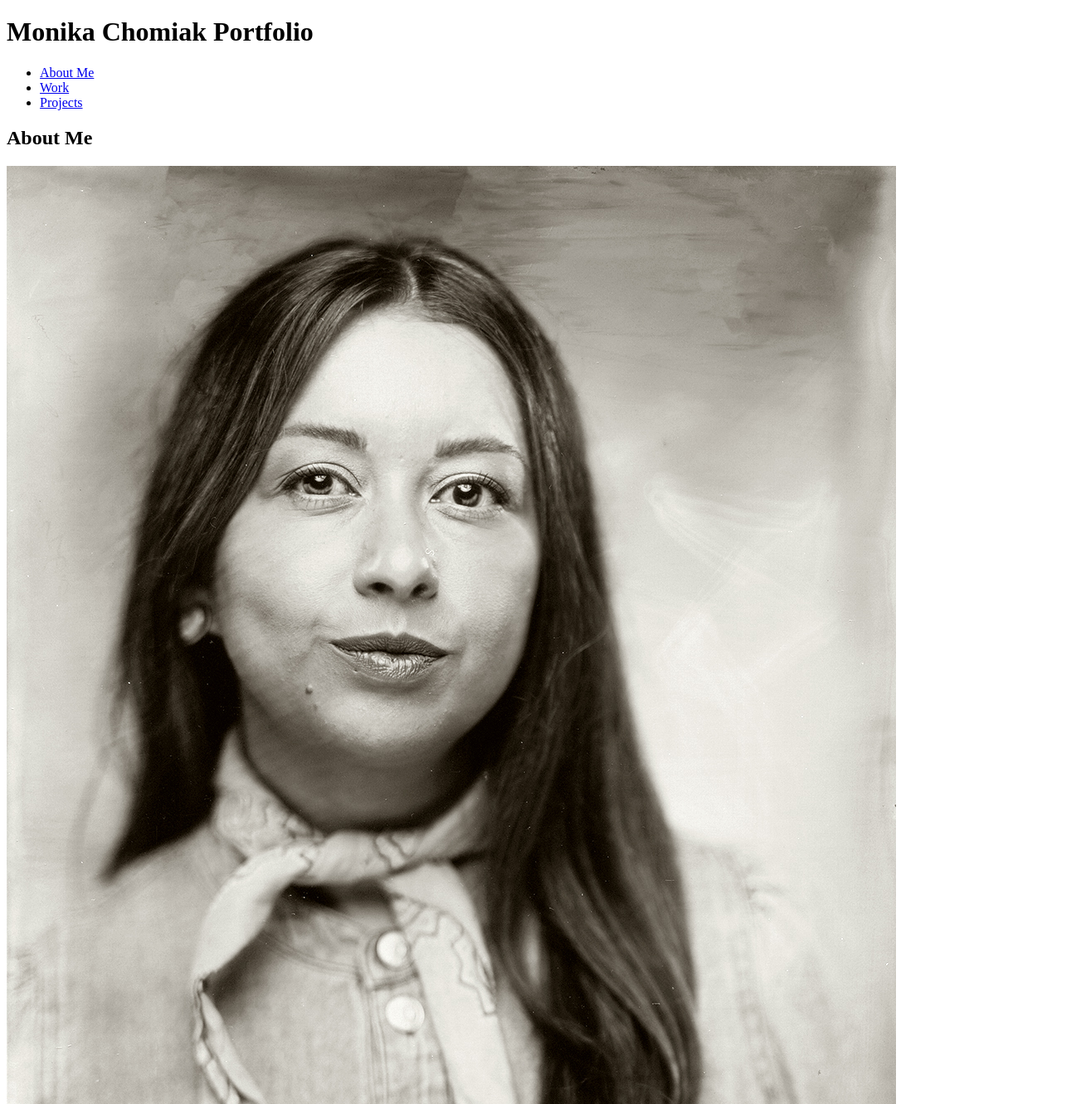
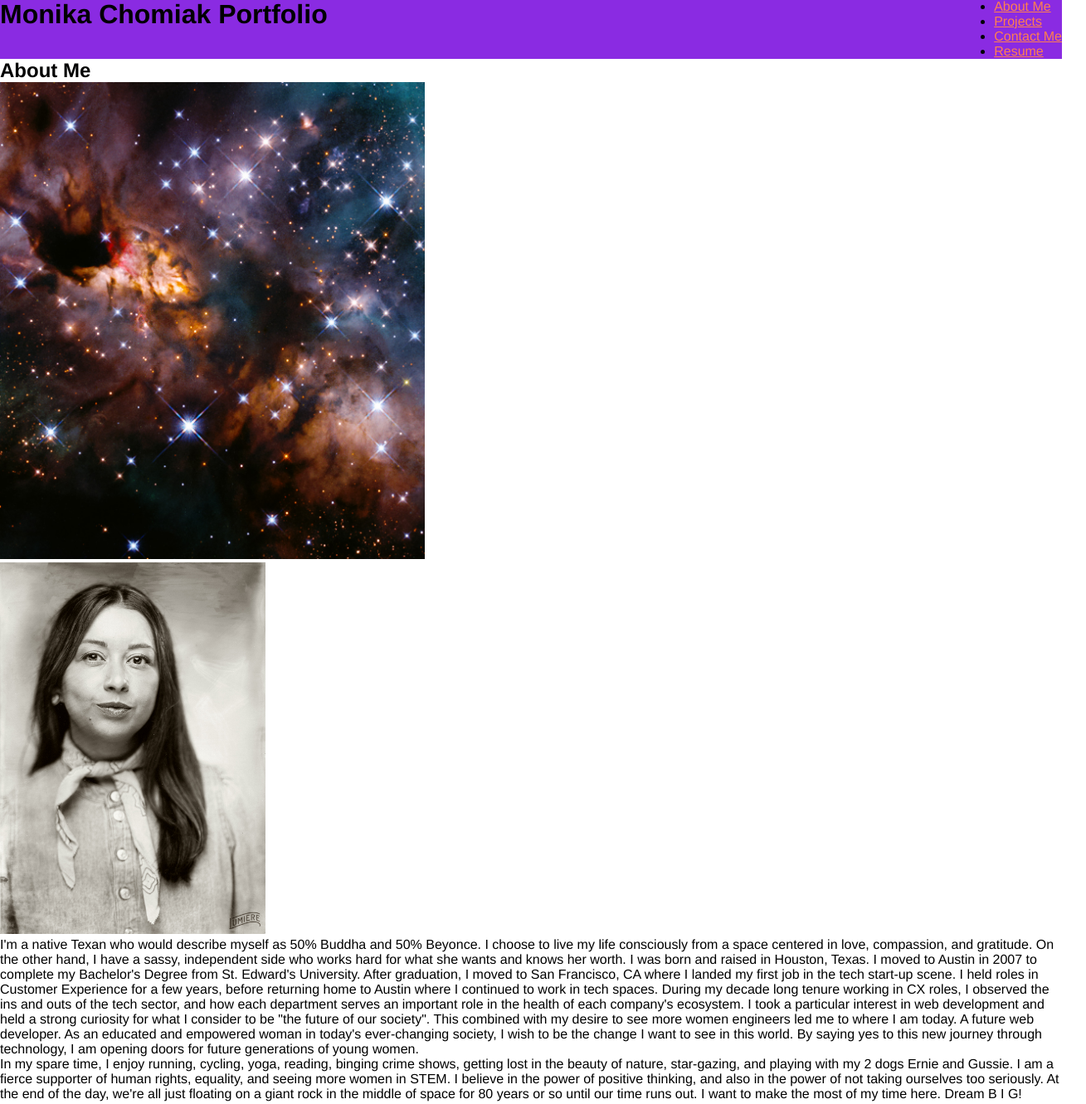
Before and after one commit to monikachomiak/portfolio, a plain HTML site: page index.html in a window 1280 px wide. Shown: the part 1-1332 px from the top of the page at 83% size, 1309 px wide, since content can reach past the window. Drawn offline with Linux system fonts and the light colour scheme.

Commit message:
adding intro pics

```diff
--- a/index.html
+++ b/index.html
@@ -1,7 +1,7 @@
 <!DOCTYPE html>
 <html lang="en">
 <head>
-    <link rel="stylesheet" src="stylesheet.css">
+    <link rel="stylesheet" href="./stylesheet.css">
     <meta charset="UTF-8">
     <meta http-equiv="X-UA-Compatible" content="IE=edge">
     <meta name="viewport" content="width=device-width, initial-scale=1.0">
@@ -18,13 +18,16 @@
         <ul>
             <!-- list item element-->
             <li>
-                <a href="#about-me">About Me</a>
+                <a class="NavLinks" href="#about-me">About Me</a>
             </li>
             <li>
-                <a href="#work">Work</a>
+                <a class="NavLinks" href="#projects">Projects</a>
             </li>
             <li>
-                <a href="#projects">Projects</a>
+                <a class="NavLinks" href="#contact-me">Contact Me</a>
+            </li>
+            <li>
+                <a class="NavLinks" href="#resume">Resume</a>
             </li>
         </ul>
     </nav>
@@ -32,12 +35,25 @@
 
 <!-- Main Section-->
 <h2>About Me</h2>
-<img src="./images/portrait.JPG" alt="portrait of monika">
+<div class=""image-stack">
+    <div class=""image-stack_item image-stack_item--top">
+        <img src="./images/hubble.jpeg" id="hubble" alt="picture of hubble telescope space image">
+        </div>
+<div class=""image-stack_item image-stack_item--bottom">
+<img src="./images/portrait.JPG" id="portrait" alt="portrait of monika">
+</div>
+    </div>
+<p>I'm a native Texan who would describe myself as 50% Buddha and 50% Beyonce. I choose to live my life consciously from a space centered in love, compassion, and gratitude. On the other hand, I have a sassy, independent side who works hard for what she wants and knows her worth. I was born and raised in Houston, Texas. I moved to Austin in 2007 to complete my Bachelor's Degree from St. Edward's University. After graduation, I moved to San Francisco, CA where I landed my first job in the tech start-up scene. I held roles in Customer Experience for a few years, before returning home to Austin where I continued to work in tech spaces. During my decade long tenure working in CX roles, I observed the ins and outs of the tech sector, and how each department serves an important role in the health of each company's ecosystem. I took a particular interest in web development and held a strong curiosity for what I consider to be "the future of our society". This combined with my desire to see more women engineers led me to where I am today. A future web developer. As an educated and empowered woman in today's ever-changing society, I wish to be the change I want to see in this world. By saying yes to this new journey through technology, I am opening doors for future generations of young women.</p>
+<p>In my spare time, I enjoy running, cycling, yoga, reading, binging crime shows, getting lost in the beauty of nature, star-gazing, and playing with my 2 dogs Ernie and Gussie. I am a fierce supporter of human rights, equality, and seeing more women in STEM. I believe in the power of positive thinking, and also in the power of not taking ourselves too seriously. At the end of the day, we're all just floating on a giant rock in the middle of space for 80 years or so until our time runs out. I want to make the most of my time here. Dream B I G!</p>
 
 <h2>Projects</h2>
-<img src="./images/runbuddymain.png" alt="screenshot of run buddy webpage">
+<img src="./images/runbuddymain.png" id="runbuddy" alt="screenshot of run buddy webpage">
 
 <h2>Contact Me</h2>
 
+<h2>Resume</h2>
+
+
+
 </body>
 </html>
--- a/stylesheet.css
+++ b/stylesheet.css
@@ -0,0 +1,42 @@
+* {
+    margin: 0;
+    padding: 0;
+    box-sizing: border-box;
+}
+
+body {
+    color: black;
+    font-family: Helvetica, Arial, sans-serif;
+  }
+
+  header {
+    display: flex;
+    justify-content: space-between;
+    background-color: blueviolet;
+}
+
+.NavLinks {
+      color: coral;
+      justify-content:end;
+  }
+
+#portrait {
+    width: 25%;
+    height: auto;
+}
+
+#hubble {
+    width: 40%;
+    height: auto;
+}
+
+.image-stack {
+    display: grid;
+    grid-template-columns: repeat(12, 1fr);
+    position: relative;
+}
+
+#runbuddy {
+    width: 75%;
+    height: auto;
+}
```
Also changed, not shown: images/hubble.jpeg (added).
